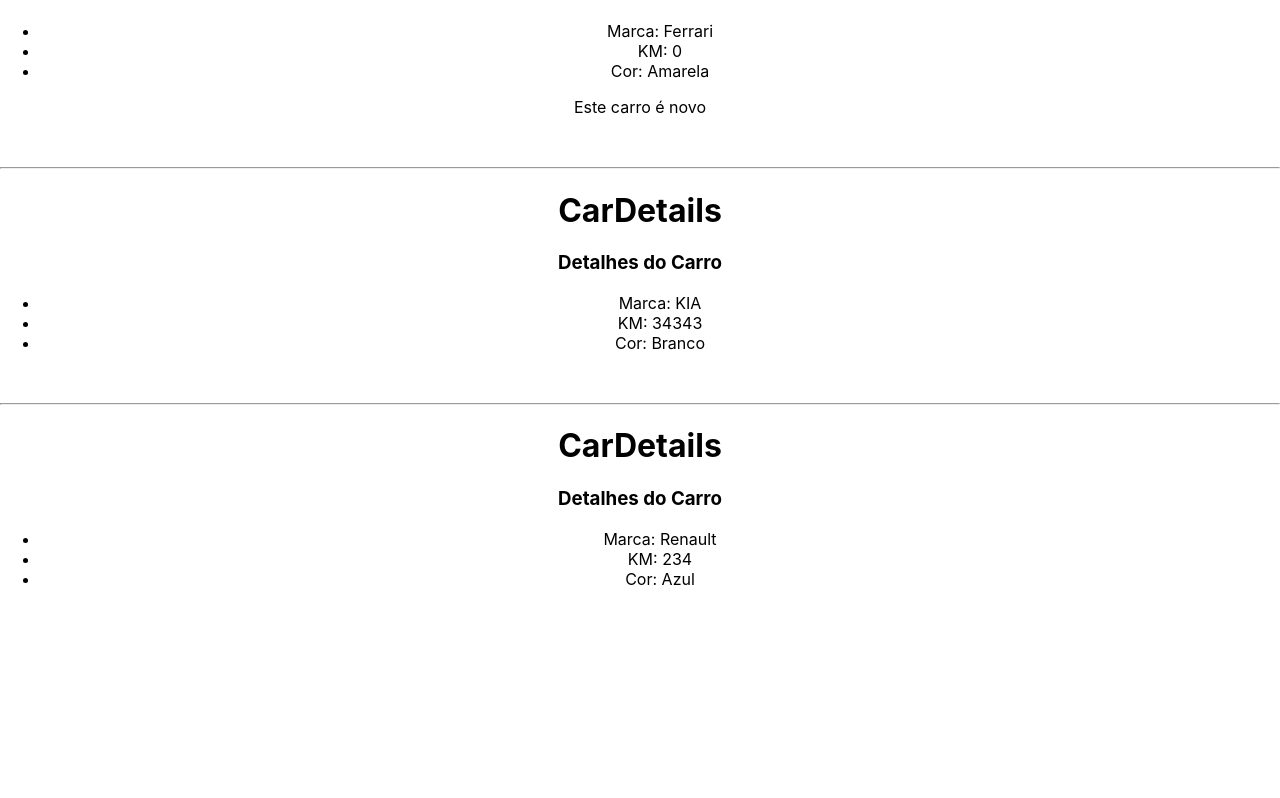
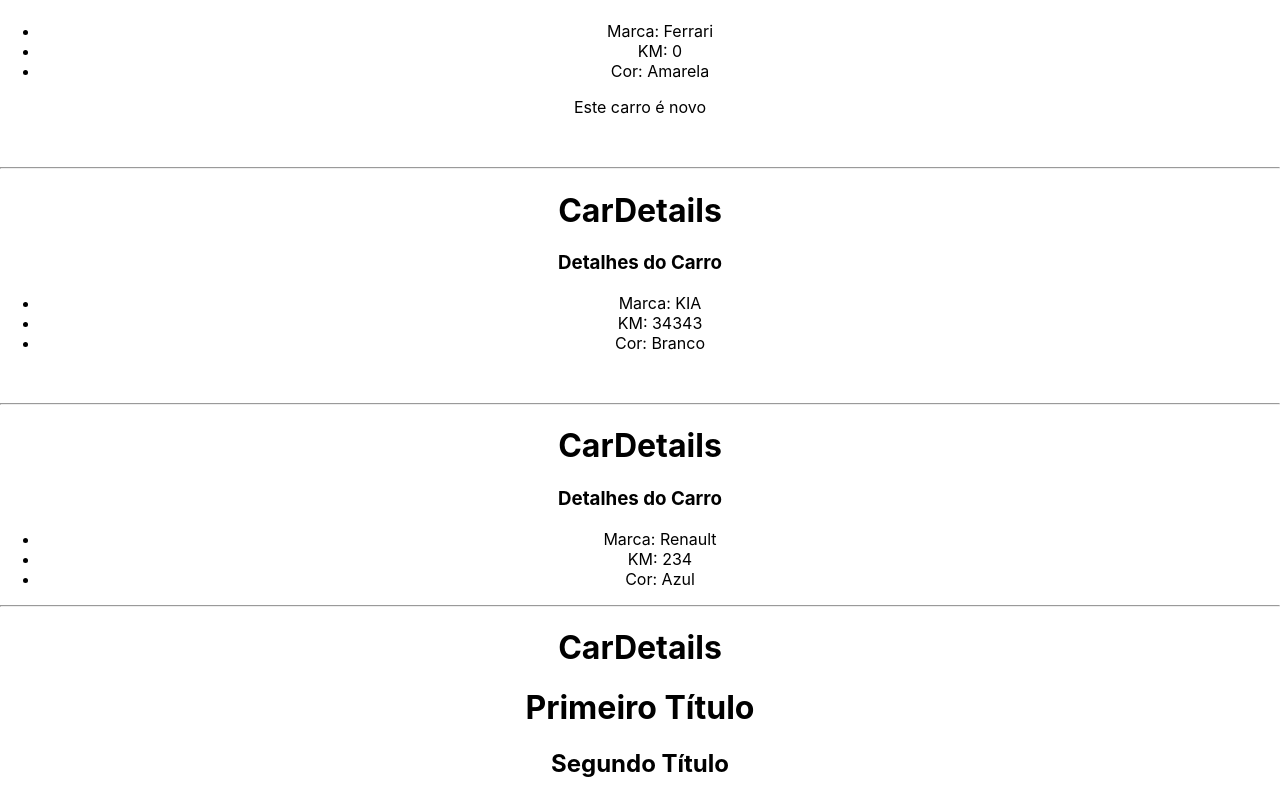
Before and after one commit to Miguel-Antunes/CursoReact, a React (Create React App) app in the folder 3_AVANCANDO_EM_REACT/avancando/: page / in a window 1280 px wide. Shown: the part 2969-3767 px from the top of the page. Before the commit the page ends 3574 px from the top, so only its background shows below. Built offline with nearby package versions, Linux system fonts and the light colour scheme.

Commit message:
Criação componente Fragment(Fragments)

```diff
--- a/3_AVANCANDO_EM_REACT/avancando/src/App.js
+++ b/3_AVANCANDO_EM_REACT/avancando/src/App.js
@@ -7,6 +7,7 @@
 import ManageData from './components/ManageData';
 import ShowUserName from './components/ShowUserName';
 import CarDetails from './components/CarDetails';
+import Fragment from './components/Fragment';
 
 function App() {
 
@@ -46,7 +47,11 @@
               km={car.km}
               newCar={car.newCar} />)
         )}
+
+
+        <Fragment />
       </div>
+
     </div>
   );
 }
--- /dev/null
+++ b/3_AVANCANDO_EM_REACT/avancando/src/components/Fragment.js
@@ -0,0 +1,19 @@
+function Fragment() {
+    return (
+        <>
+            <div>
+                <hr />
+                <h1>
+                    <b>
+                        CarDetails
+                    </b>
+                </h1>
+            </div>
+            <h1> Primeiro Título</h1>
+            <h2> Segundo Título</h2>
+
+        </>
+    )
+}
+
+export default Fragment
```
